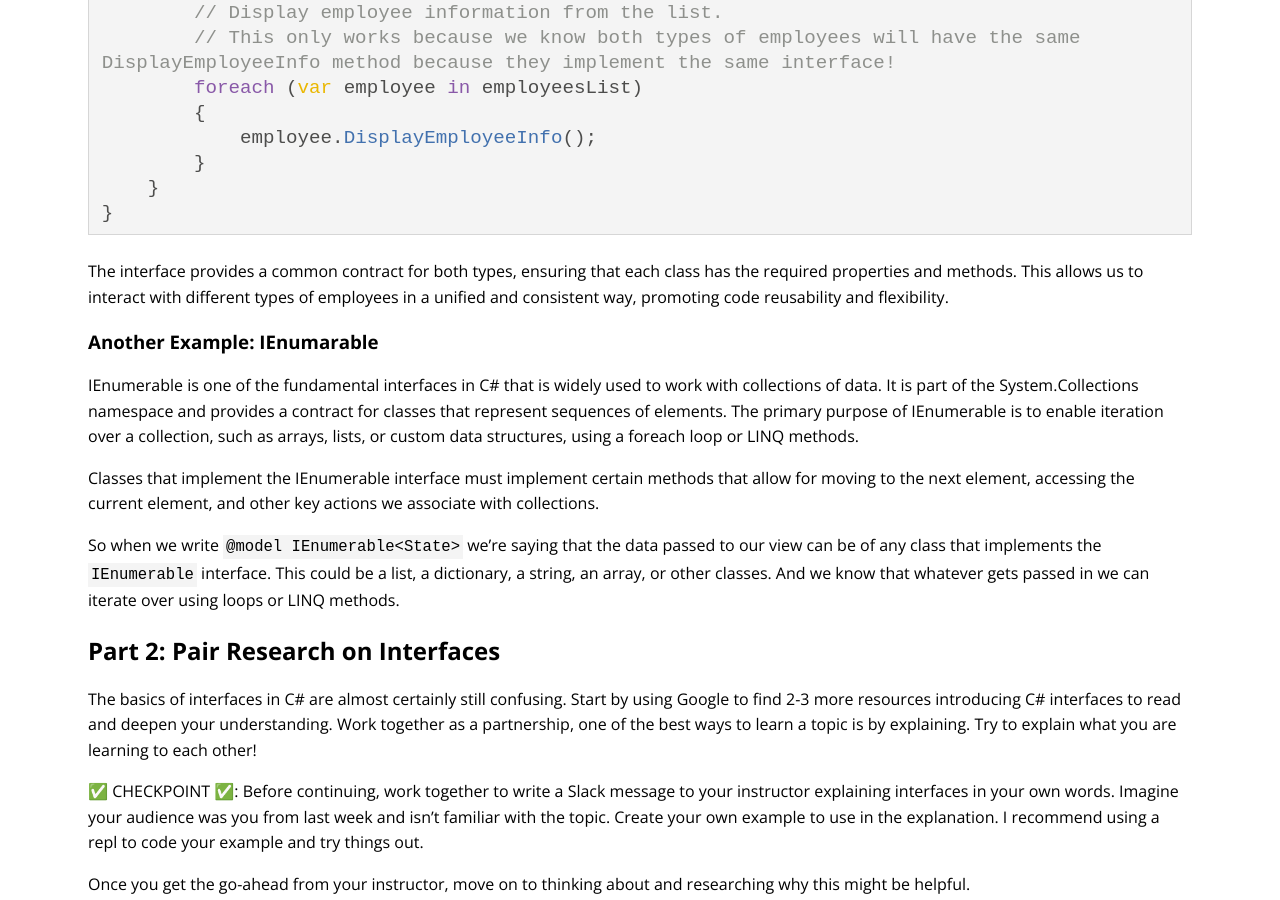
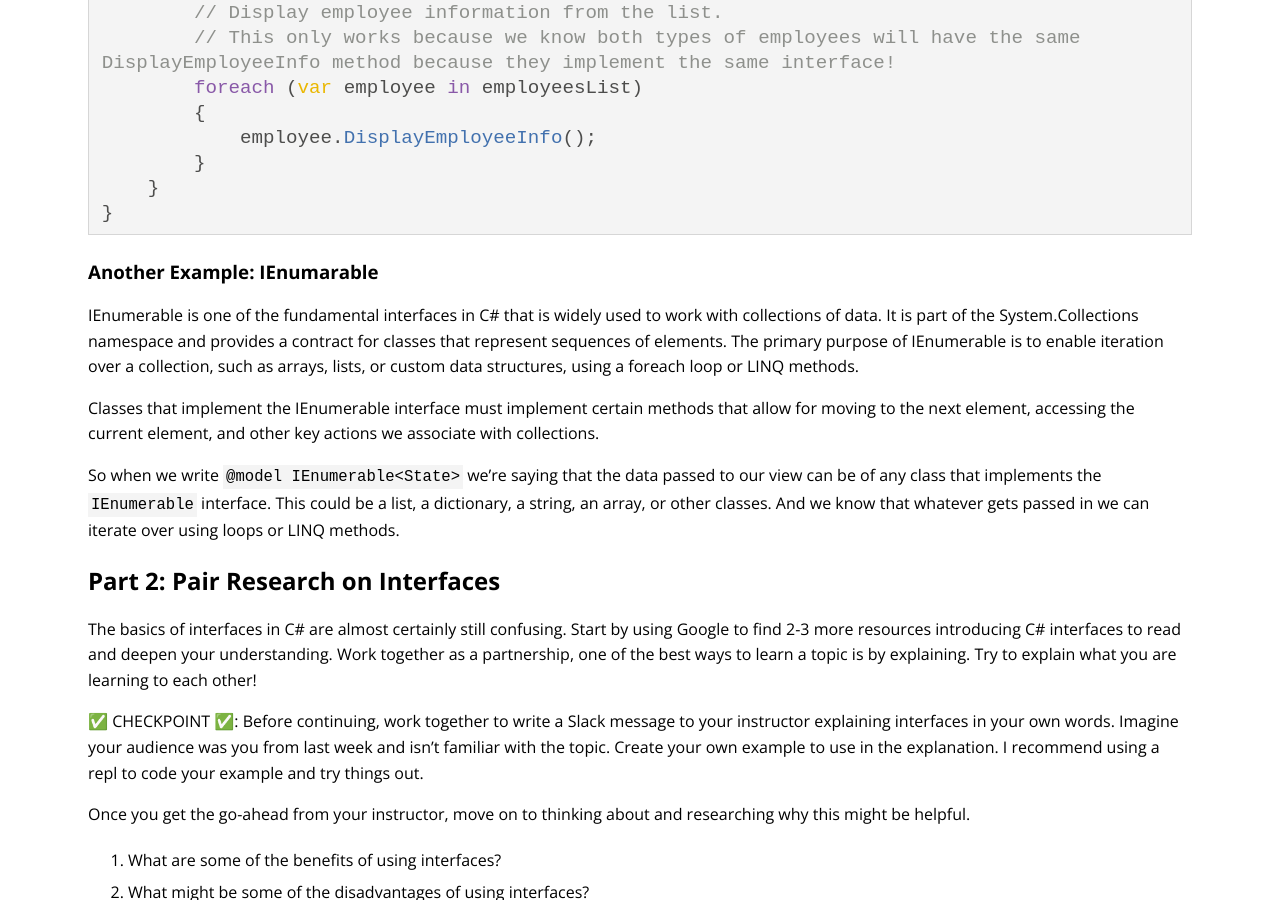
Before and after one commit to turingschool/launch-curriculum, a Jekyll site: the page built from module4/lessons/Week4/Interfaces.md, in a window 1280 px wide and 900 px high, scrolled down 3599 px. Built offline with Jekyll 4.4.1, drawn with Linux system fonts in a browser that asks for light colours; nearby versions of some CDN libraries; comment, search, counter and statistics services are not loaded.

Commit message:
Update Interfaces.md to remove the why

````diff
--- a/module4/lessons/Week4/Interfaces.md
+++ b/module4/lessons/Week4/Interfaces.md
@@ -142,8 +142,6 @@ class Program
 }
 ```
 
-The interface provides a common contract for both types, ensuring that each class has the required properties and methods. This allows us to interact with different types of employees in a unified and consistent way, promoting code reusability and flexibility.
-
 ### Another Example: IEnumarable
 
 IEnumerable is one of the fundamental interfaces in C# that is widely used to work with collections of data. It is part of the System.Collections namespace and provides a contract for classes that represent sequences of elements. The primary purpose of IEnumerable is to enable iteration over a collection, such as arrays, lists, or custom data structures, using a foreach loop or LINQ methods.
````
